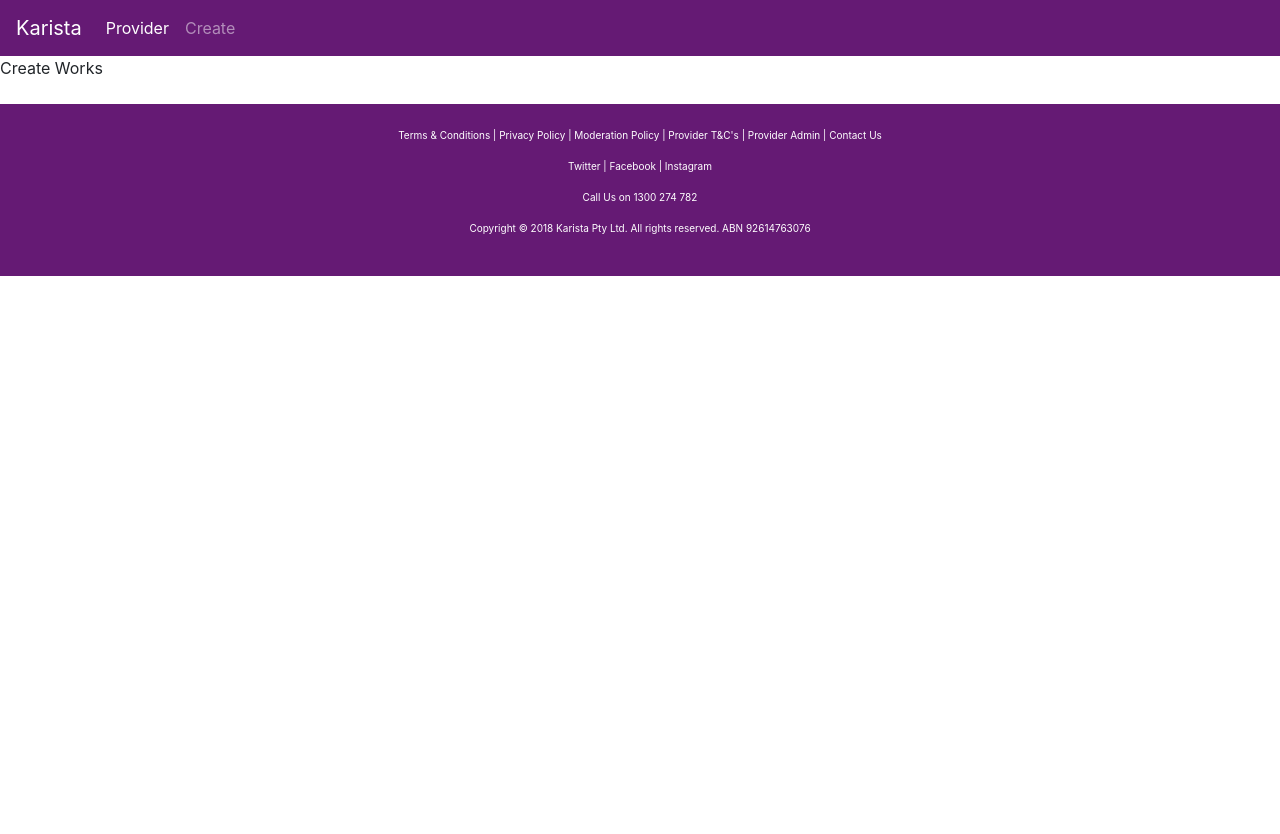
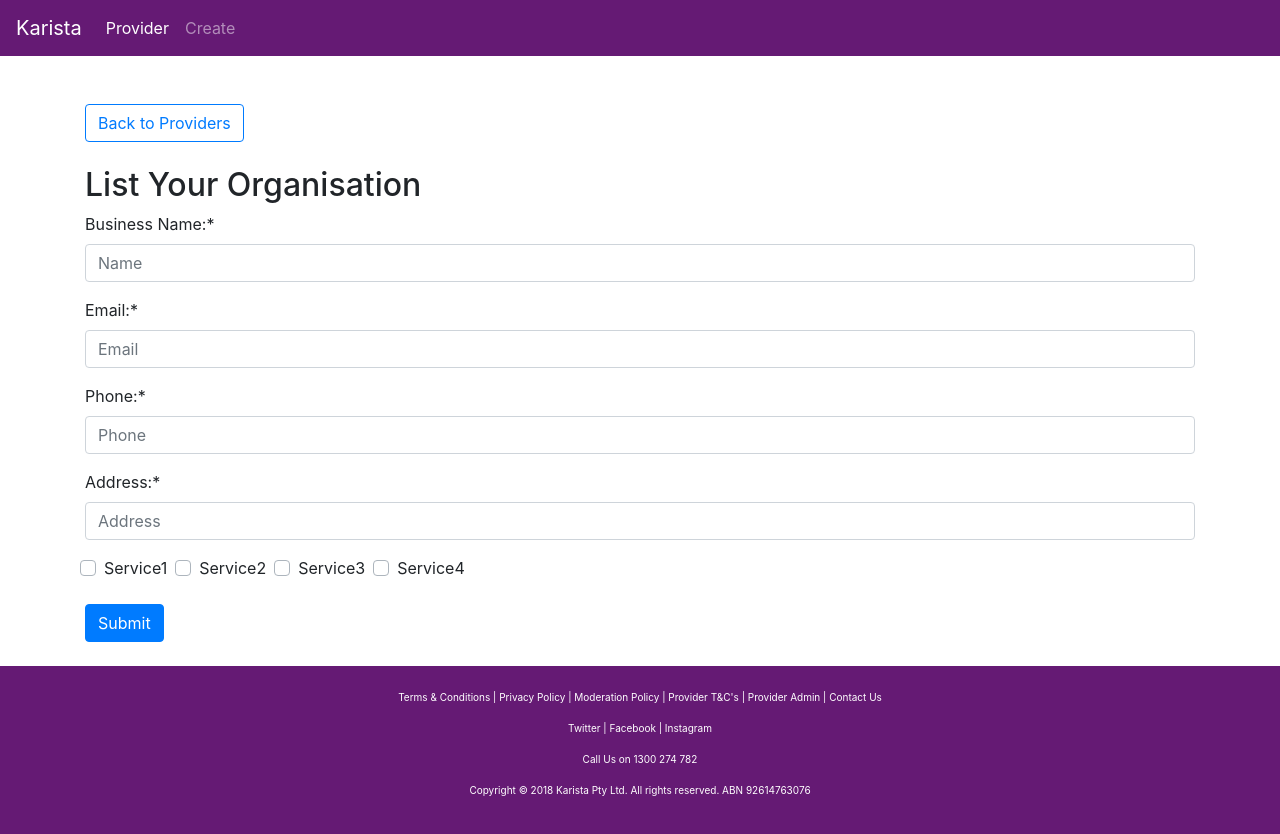
Before and after one commit to rosh-eth/GA-JS-React-Node-Project-Front-End, a React (Create React App) app in the folder ndis-search/: page /provider/create in a window 1280 px wide. Shown: the top 834 px of the page. Before the commit the page ends 800 px from the top, so only its background shows below. Built offline with nearby package versions, Linux system fonts and the light colour scheme.

Commit message:
removing error and warning messages from console by replacing class with classname, got create form to work

```diff
--- a/ndis-search/src/components/Create.js
+++ b/ndis-search/src/components/Create.js
@@ -1,4 +1,5 @@
 import React from 'react';
+import {Form} from './Form';
 
 export class Create extends React.Component {
     constructor (props) {
@@ -8,7 +9,7 @@ export class Create extends React.Component {
     render() {
         return (
             <React.Fragment>
-                <p>Create Works</p>
+                <Form />
             </React.Fragment>
         )
     }
--- a/ndis-search/src/components/Footer.js
+++ b/ndis-search/src/components/Footer.js
@@ -1,13 +1,13 @@
 import React from 'react';
-import { Link } from "react-router-dom";
+
 
 export function Footer() {
-    return <nav class="mt-4 p-4 footer-branding">
-        <div class="container-fluid">
-            <p class="text-center">Terms & Conditions | Privacy Policy | Moderation Policy | Provider T&C's | Provider Admin | Contact Us</p>
-            <p class="text-center">Twitter | Facebook | Instagram</p>
-            <p class="text-center">Call Us on 1300 274 782</p>
-            <p class="text-center">Copyright © 2018 Karista Pty Ltd. All rights reserved. ABN 92614763076</p>
+    return <nav className="mt-4 p-4 footer-branding">
+        <div className="container-fluid">
+            <p className="text-center">Terms & Conditions | Privacy Policy | Moderation Policy | Provider T&C's | Provider Admin | Contact Us</p>
+            <p className="text-center">Twitter | Facebook | Instagram</p>
+            <p className="text-center">Call Us on 1300 274 782</p>
+            <p className="text-center">Copyright © 2018 Karista Pty Ltd. All rights reserved. ABN 92614763076</p>
 
 
         </div>
--- a/ndis-search/src/components/Form.js
+++ b/ndis-search/src/components/Form.js
@@ -4,38 +4,165 @@ import { Link } from "react-router-dom";
 export class Form extends React.Component {
     constructor(props) {
         super(props);
-        this.state = { value: '' };
+
+        this.state = {
+            name: '',
+            address: '',
+            phone: '',
+            email: '',
+            value: '',
+            services: []
+        };
 
         this.handleChange = this.handleChange.bind(this);
         this.handleSubmit = this.handleSubmit.bind(this);
     }
 
-    handleChange(event) {
-        this.setState({ value: event.target.value });
+    handleChange = (event) => {
+        const name = event.target.name;
+        const value = event.target.value;
+
+        this.setState({ [name]: value });
+        console.log(name + 'value is: ' + value);
+
     }
 
-    handleSubmit(event) {
-        console.log('A name was submitted: ' + this.state.value);
+    handleSubmit = (event) => {
+        console.log('A Post was submitted: ' + JSON.stringify(this.state));
         event.preventDefault();
+
+        this.createNewPost();
+        // if(!this.props.match.params.id) {
+        //     this.createNewPost();
+        // }
+        // else {
+        //     this.updatePost();
+        // }
     }
+
+    createNewPost() {
+        fetch('http://localhost:4000/api/provider/new', {
+            method: 'POST',
+            mode: 'cors',
+            body: JSON.stringify({
+                name: this.state.name,
+                address: this.state.address,
+                phone: this.state.phone,
+                email: this.state.email,
+            }),
+            headers: {
+                'content-type': 'application/json'
+            }
+        })
+            .then((res) => res.json())
+            .then((data) => {
+                console.log(data);
+                this.props.history.push('/');
+            })
+            .catch((e) => {
+                console.log(e);
+            });
+    }
+
+
+    // componentDidMount() {
+    //     const id = this.props.match.params.id;
+
+    //     if (id) {
+    //         this.setState({
+    //             isLoading: true
+    //         })
+
+    //         fetch(`http://localhost:4000/api/provider/find/${id}`)
+    //             .then((res) => res.json())
+    //             .then((data) => {
+    //                 console.log(data);
+    //                 this.setState({
+    //                     name: data.title,
+    //                     author: data.author,
+    //                     body: data.body,
+    //                     isLoading: false
+    //                 })
+    //             });
+    //     }
+    // }
 
     render() {
         return (
             <React.Fragment>
+
                 <div class="container">
-                <h2>Form</h2>
+                <Link class="btn btn-outline-primary mt-4 mb-4 mr-3" to={`/provider/`}>Back to Providers</Link>
+                    <h2>List Your Organisation</h2>
                     <form onSubmit={this.handleSubmit}>
                         <div class="form-row">
-                        <div class="form-group col-md-6">
-                            <label for="Name">Name:</label>
-                            <input class="form-control" type="text" name="name" placeholder="Name"/>
+                            <div class="form-group col-md-12">
+                                <label for="Name">Business Name:*</label>
+                                <input class="form-control" value={this.state.name} required type="text" onChange={this.handleChange} name="name" placeholder="Name" />
                             </div>
-                        <div class="form-group col-md-6">
-                            <label for="Name">Email:</label>
-                            <input class="form-control" type="email" name="email" placeholder="Email"/>
+                            <div class="form-group col-md-12">
+                                <label for="Name">Email:*</label>
+                                <input class="form-control" value={this.state.email} type="email" name="email" onChange={this.handleChange} placeholder="Email" />
                             </div>
+                            <div class="form-group col-md-12">
+                                <label for="Name">Phone:*</label>
+                                <input class="form-control" value={this.state.phone} type="phone" name="phone" onChange={this.handleChange} placeholder="Phone" />
                             </div>
-                    <button type="submit" class="btn btn-primary">Submit</button>
+                            <div class="form-group col-md-12">
+                                <label for="Name">Address:*</label>
+                                <input class="form-control" value={this.state.address} type="text" name="address" onChange={this.handleChange} placeholder="Address" />
+                            </div>
+
+                            <div class="custom-control custom-checkbox">
+                                <input
+                                    name="service1"
+                                    type="checkbox"
+                                    class="custom-control-input"
+                                    id="service1"
+                                    checked={this.state.isGoing}
+                                    onChange={this.handleChange} />
+                                <label class="custom-control-label mr-2" for="service1">Service1</label>
+
+                            </div>
+
+                            <div class="custom-control custom-checkbox">
+                                <input
+                                    name="service2"
+                                    type="checkbox"
+                                    class="custom-control-input"
+                                    id="service2"
+                                    checked={this.state.isGoing}
+                                    onChange={this.handleChange} />
+                                <label class="custom-control-label mr-2" for="service2">Service2</label>
+
+                            </div>
+
+                            <div class="custom-control custom-checkbox">
+                                <input
+                                    name="service3"
+                                    type="checkbox"
+                                    class="custom-control-input"
+                                    id="service3"
+                                    checked={this.state.isGoing}
+                                    onChange={this.handleChange} />
+                                <label class="custom-control-label mr-2" for="service3">Service3</label>
+
+                            </div>
+
+                            <div class="custom-control custom-checkbox">
+                                <input
+                                    name="service4"
+                                    type="checkbox"
+                                    class="custom-control-input"
+                                    id="service4"
+                                    checked={this.state.isGoing}
+                                    onChange={this.handleChange} />
+                                <label class="custom-control-label mr-2" for="service4">Service4</label>
+
+                            </div>
+
+                    </div>
+                            <button type="submit" class="btn btn-primary mt-4">Submit</button>
                 </form>
                 </div>
             </React.Fragment>
--- a/ndis-search/src/components/Nav.js
+++ b/ndis-search/src/components/Nav.js
@@ -2,7 +2,7 @@ import React from 'react';
 import { Link } from "react-router-dom";
 
 export function Nav() {
-    return <nav className="navbar navbar-expand-lg navbar-dark  branding-nav">
+    return <nav className="navbar navbar-expand-lg navbar-dark  branding-nav mb-4">
         <Link className="navbar-brand" to="/">Karista</Link>
         <button className="navbar-toggler" type="button" data-toggle="collapse" data-target="#navbarNav" aria-controls="navbarNav" aria-expanded="false" aria-label="Toggle navigation">
             <span className="navbar-toggler-icon"></span>
--- a/ndis-search/src/components/ShowAll.js
+++ b/ndis-search/src/components/ShowAll.js
@@ -29,15 +29,15 @@ export class ShowAll extends React.Component {
     render() {
         return (
             <React.Fragment>
-                <div class="container">
+                <div className="container">
 
-                    <h2 class="mt-4">Provider List</h2>
-                    <Link class="btn btn-primary mb-4" to={`/provider/create`}>Create</Link>
-                    <div class="card">
-                        <div class="card-body">
-                            <ul class="list-group list-group-flush">
+                    <h2 className="mt-4">Provider List</h2>
+                    <Link className="btn btn-primary mb-4" to={`/provider/create`}>Create</Link>
+                    <div className="card">
+                        <div className="card-body">
+                            <ul className="list-group list-group-flush">
                                 {this.state.providers.map((provider) => {
-                                    return <li class="list-group-item"><Link  to={`/provider/${provider._id}`}>{provider.name}</Link></li>
+                                    return <li className="list-group-item" key={provider._id}><Link  to={`/provider/${provider._id}`}>{provider.name}</Link></li>
                                 })}
                             </ul>
                         </div>
```
Lines whose indentation alone changed are shown as unchanged.
